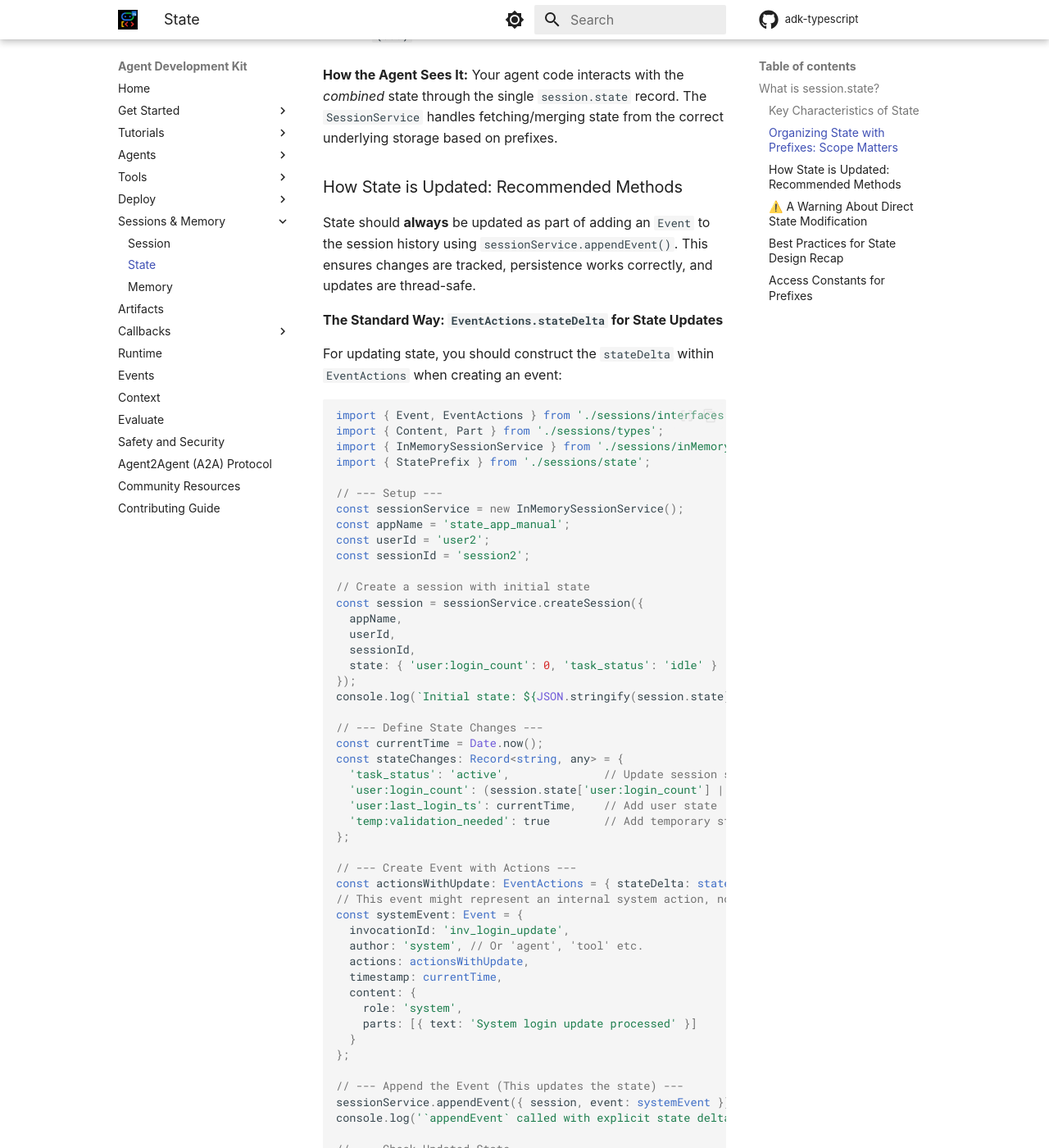
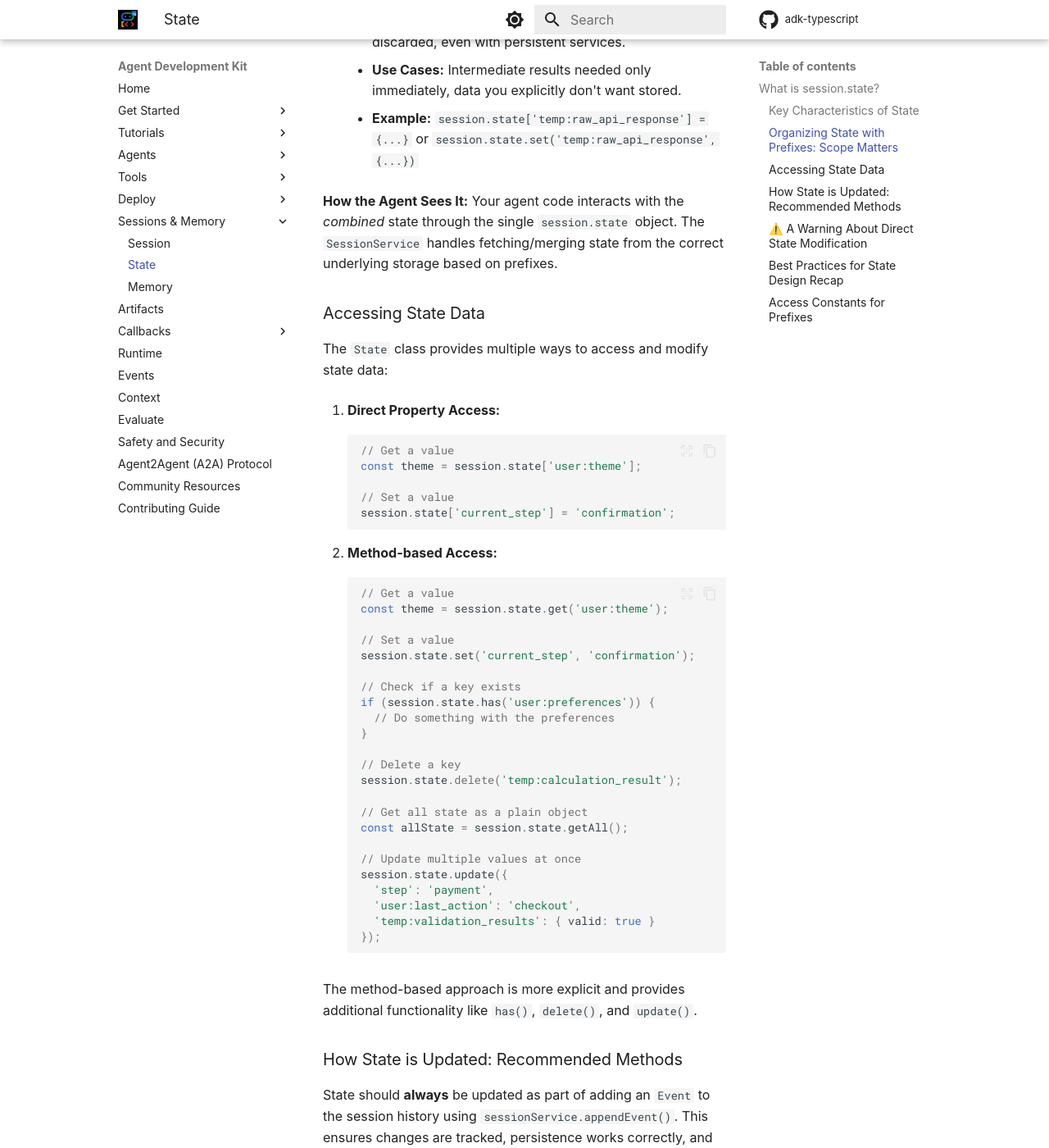
Before and after one commit to njraladdin/adk-typescript, an MkDocs documentation site: the page built from docs/sessions/state.md, in a window 1280 px wide and 1400 px high, scrolled down 2788 px. Shown: the whole window at 82% size. Built offline with MkDocs 1.6.1 and Material for MkDocs 9.7.7, drawn with Linux system fonts in a browser that asks for light colours; some web fonts are replaced; comment, search, counter and statistics services are not loaded; some of the changed text lies outside the part shown.

Commit message:
update docs

````diff
--- a/docs/sessions/state.md
+++ b/docs/sessions/state.md
@@ -4,7 +4,7 @@ Within each `Session` (our conversation thread), the **`state`** attribute acts
 
 ## What is `session.state`?
 
-Conceptually, `session.state` is a record holding key-value pairs. It's designed for information the agent needs to recall or track to make the current conversation effective:
+Conceptually, `session.state` is an instance of the `State` class which behaves like a record holding key-value pairs. It's designed for information the agent needs to recall or track to make the current conversation effective:
 
 * **Personalize Interaction:** Remember user preferences mentioned earlier (e.g., `'user_preference_theme': 'dark'`).
 * **Track Task Progress:** Keep tabs on steps in a multi-turn process (e.g., `'booking_step': 'confirm_payment'`).
@@ -39,30 +39,72 @@ Prefixes on state keys define their scope and persistence behavior, especially w
     * **Scope:** Specific to the *current* session (`id`).
     * **Persistence:** Only persists if the `SessionService` is persistent (`Database`, `VertexAI`).
     * **Use Cases:** Tracking progress within the current task (e.g., `'current_booking_step'`), temporary flags for this interaction (e.g., `'needs_clarification'`).
-    * **Example:** `session.state['current_intent'] = 'book_flight'`
+    * **Example:** `session.state['current_intent'] = 'book_flight'` or `session.state.set('current_intent', 'book_flight')`
 
 * **`user:` Prefix (User State):**
 
     * **Scope:** Tied to the `userId`, shared across *all* sessions for that user (within the same `appName`).
     * **Persistence:** Persistent with persistent service implementations. (Stored by `InMemory` but lost on restart).
     * **Use Cases:** User preferences (e.g., `'user:theme'`), profile details (e.g., `'user:name'`).
-    * **Example:** `session.state['user:preferred_language'] = 'fr'`
+    * **Example:** `session.state['user:preferred_language'] = 'fr'` or `session.state.set('user:preferred_language', 'fr')`
 
 * **`app:` Prefix (App State):**
 
     * **Scope:** Tied to the `appName`, shared across *all* users and sessions for that application.
     * **Persistence:** Persistent with persistent service implementations. (Stored by `InMemory` but lost on restart).
     * **Use Cases:** Global settings (e.g., `'app:api_endpoint'`), shared templates.
-    * **Example:** `session.state['app:global_discount_code'] = 'SAVE10'`
+    * **Example:** `session.state['app:global_discount_code'] = 'SAVE10'` or `session.state.set('app:global_discount_code', 'SAVE10')`
 
 * **`temp:` Prefix (Temporary Session State):**
 
     * **Scope:** Specific to the *current* session processing turn.
     * **Persistence:** **Never Persistent.** Guaranteed to be discarded, even with persistent services.
     * **Use Cases:** Intermediate results needed only immediately, data you explicitly don't want stored.
-    * **Example:** `session.state['temp:raw_api_response'] = {...}`
+    * **Example:** `session.state['temp:raw_api_response'] = {...}` or `session.state.set('temp:raw_api_response', {...})`
 
-**How the Agent Sees It:** Your agent code interacts with the *combined* state through the single `session.state` record. The `SessionService` handles fetching/merging state from the correct underlying storage based on prefixes.
+**How the Agent Sees It:** Your agent code interacts with the *combined* state through the single `session.state` object. The `SessionService` handles fetching/merging state from the correct underlying storage based on prefixes.
+
+### Accessing State Data
+
+The `State` class provides multiple ways to access and modify state data:
+
+1. **Direct Property Access:**
+   ```typescript
+   // Get a value
+   const theme = session.state['user:theme'];
+
+   // Set a value
+   session.state['current_step'] = 'confirmation';
+   ```
+
+2. **Method-based Access:**
+   ```typescript
+   // Get a value
+   const theme = session.state.get('user:theme');
+
+   // Set a value
+   session.state.set('current_step', 'confirmation');
+
+   // Check if a key exists
+   if (session.state.has('user:preferences')) {
+     // Do something with the preferences
+   }
+
+   // Delete a key
+   session.state.delete('temp:calculation_result');
+
+   // Get all state as a plain object
+   const allState = session.state.getAll();
+
+   // Update multiple values at once
+   session.state.update({
+     'step': 'payment',
+     'user:last_action': 'checkout',
+     'temp:validation_results': { valid: true }
+   });
+   ```
+
+The method-based approach is more explicit and provides additional functionality like `has()`, `delete()`, and `update()`.
 
 ### How State is Updated: Recommended Methods
 
@@ -73,10 +115,9 @@ State should **always** be updated as part of adding an `Event` to the session h
 For updating state, you should construct the `stateDelta` within `EventActions` when creating an event:
 
 ```typescript
-import { Event, EventActions } from './sessions/interfaces';
-import { Content, Part } from './sessions/types';
-import { InMemorySessionService } from './sessions/inMemorySessionService';
-import { StatePrefix } from './sessions/state';
+import { Event, EventActions } from './events/Event';
+import { InMemorySessionService } from './sessions/InMemorySessionService';
+import { StatePrefix } from './sessions/State';
 
 // --- Setup ---
 const sessionService = new InMemorySessionService();
@@ -94,18 +135,18 @@ const session = sessionService.createSession({
 console.log(`Initial state: ${JSON.stringify(session.state)}`);
 
 // --- Define State Changes ---
-const currentTime = Date.now();
+const currentTime = Date.now() / 1000; // Convert to seconds for timestamp consistency
 const stateChanges: Record<string, any> = {
   'task_status': 'active',              // Update session state
-  'user:login_count': (session.state['user:login_count'] || 0) + 1, // Update user state
+  'user:login_count': (session.state.get('user:login_count') || 0) + 1, // Update user state
   'user:last_login_ts': currentTime,    // Add user state
   'temp:validation_needed': true        // Add temporary state (will be discarded)
 };
 
 // --- Create Event with Actions ---
-const actionsWithUpdate: EventActions = { stateDelta: stateChanges };
+const actionsWithUpdate = new EventActions({ stateDelta: stateChanges });
 // This event might represent an internal system action, not just an agent response
-const systemEvent: Event = {
+const systemEvent = new Event({
   invocationId: 'inv_login_update',
   author: 'system', // Or 'agent', 'tool' etc.
   actions: actionsWithUpdate,
@@ -114,7 +155,7 @@ const systemEvent: Event = {
     role: 'system',
     parts: [{ text: 'System login update processed' }]
   }
-};
+});
 
 // --- Append the Event (This updates the state) ---
 sessionService.appendEvent({ session, event: systemEvent });
@@ -141,16 +182,16 @@ console.log(`State after event: ${JSON.stringify(updatedSession?.state)}`);
 
 ### ⚠️ A Warning About Direct State Modification
 
-Avoid directly modifying the `session.state` object after retrieving a session (e.g., `retrievedSession.state['key'] = value`).
+While the `State` class allows direct property access and modification (e.g., `session.state['key'] = value` or `session.state.set('key', value)`), this approach has significant limitations for persisting changes after retrieving a session.
 
-**Why this is strongly discouraged:**
+**Why this approach should be used carefully:**
 
 1. **Bypasses Event History:** The change isn't recorded as an `Event`, losing auditability.
-2. **Breaks Persistence:** Changes made this way **will likely NOT be saved** by persistent implementations of `SessionService`. They rely on `appendEvent` to trigger saving.
-3. **Not Thread-Safe:** Can lead to race conditions and lost updates.
+2. **Potential Persistence Issues:** Changes made directly to `session.state` may not be saved by persistent implementations of `SessionService` unless explicitly persisted. Many implementations rely on `appendEvent` to trigger saving.
+3. **Potential Thread-Safety Issues:** Can lead to race conditions and lost updates in multi-user scenarios.
 4. **Ignores Timestamps/Logic:** Doesn't update `lastUpdateTime` or trigger related event logic.
 
-**Recommendation:** Stick to updating state via `EventActions.stateDelta` within the `appendEvent` flow for reliable, trackable, and persistent state management. Use direct access only for *reading* state.
+**Recommendation:** For persistent, traceable state changes, use `EventActions.stateDelta` within the `appendEvent` flow. Direct access through the `State` methods is convenient for temporary, in-memory changes or reading values, but should be used with awareness of these limitations.
 
 ### Best Practices for State Design Recap
 
@@ -158,14 +199,15 @@ Avoid directly modifying the `session.state` object after retrieving a session (
 * **Serialization:** Use basic, serializable types.
 * **Descriptive Keys & Prefixes:** Use clear names and appropriate prefixes (`user:`, `app:`, `temp:`, or none).
 * **Shallow Structures:** Avoid deep nesting where possible.
-* **Standard Update Flow:** Rely on `appendEvent`.
+* **Standard Update Flow:** Prefer `appendEvent` for persistent changes.
+* **Consistency:** Choose either direct property access or method-based access and use it consistently.
 
 ### Access Constants for Prefixes
 
 TypeScript provides constants for the standard prefixes in the `StatePrefix` class:
 
 ```typescript
-import { StatePrefix } from './sessions/state';
+import { StatePrefix } from './sessions/State';
 
 // Use constants for prefixes
 const appSettings = `${StatePrefix.APP_PREFIX}feature_flags`;
````
Also changed, not shown: other parts of docs/sessions/state.md (+1 -1 lines), docs/events/index.md (+49 -16 lines), project.md (+3 -6 lines).
